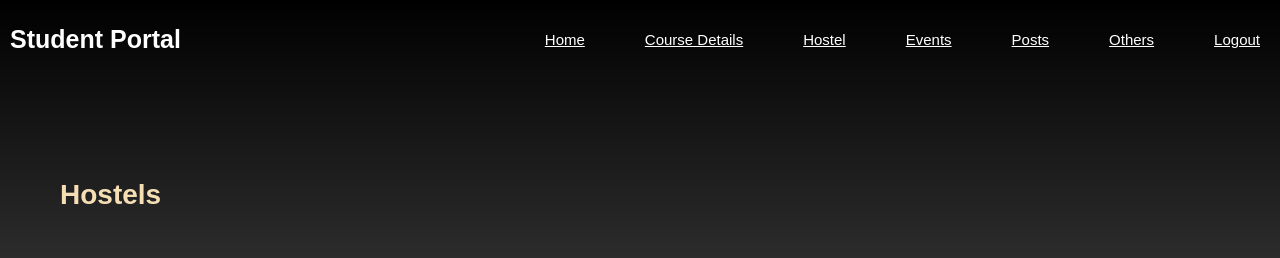
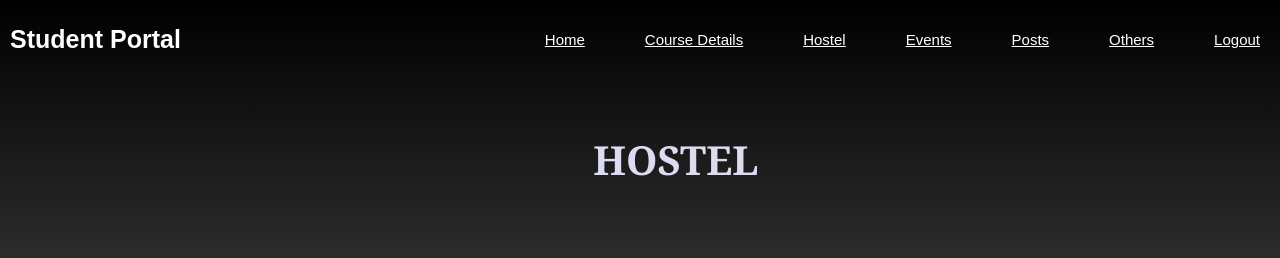
Before and after one commit to RiyaChippy/ioya, a React (Create React App) app in the folder student/: page /login/Home/hostel in a window 1280 px wide. Shown: the top 258 px of the page. Built offline with nearby package versions, Linux system fonts and the light colour scheme; no server answers; the HTML template or start-up script is replaced by a standard one.

Commit message:
hostel page changed

```diff
--- a/student/src/components/hostel/Main.css
+++ b/student/src/components/hostel/Main.css
@@ -1,6 +1,6 @@
 body {
   margin: 0;
-  font-family: "Muli", sans-serif;
+  font-family:'Gill Sans', 'Gill Sans MT', Calibri, 'Trebuchet MS', sans-serif;
   -webkit-box-sizing: border-box;
   box-sizing: border-box;
   overflow-x: hidden;
@@ -17,8 +17,12 @@ body {
   left: 0;
 }
 
+
+
+
 .background-texture {
   background-size: cover;
+  color: blue;
   width: 100%;
   height: 1000px;
   position: absolute;
@@ -44,9 +48,12 @@ body {
 }
 
 .categories__title {
-  font-size: 28px;
+  font-size: 40px;
+  font-family: Cambria, Cochin, Georgia, Times, 'Times New Roman', serif;
   position: absolute;
-  padding-left: 30px;
+  padding-left: 44%;
+  color: rgb(220, 220, 241);
+  margin-top: -12px;
 }
 
 .carousel-item {
@@ -113,9 +120,16 @@ body {
 .carousel-item__details .controls {
   padding-top: 180px;
 }
-
-.carousel-item__details .carousel-item__details--title,
+.para9{
+  color:#2c1313;
+  font-family:Georgia, 'Times New Roman', Times, serif;
+}
+ .carousel-item_details--title{
+  color:black;
+  font-size: x-large;
+  font-family:fantasy;
+ }
 .carousel-item__details--subtitle {
-  color: #fff;
-  margin: 5px 0;
+  color: #8e8686;
+  margin: 10px 0;
 }
--- a/student/src/components/hostel/Main.js
+++ b/student/src/components/hostel/Main.js
@@ -8,7 +8,7 @@ function Main() {
       <div className="background-texture"></div>
 
       <section className="carousel">
-        <h2 className="categories__title">Hostels</h2>
+        <h2 className="categories__title">HOSTEL</h2>
         <div className="carousel__container">
           <div className="carousel-item">
             <img
@@ -21,7 +21,7 @@ function Main() {
                 <span className="fas fa-play-circle"></span>
                 <span className="fas fa-plus-circle"></span>
               </div>
-              <h5 className="carousel-item__details--title">Sagar Hostel</h5>
+              <h4 className="carousel-item__details--title">Sagar Hostel</h4>
               <h6 className="carousel-item__details--subtitle">ad</h6>
             </div>
           </div>
@@ -36,7 +36,7 @@ function Main() {
                 <span className="fas fa-play-circle"></span>
                 <span className="fas fa-plus-circle"></span>
               </div>
-              <h5 className="carousel-item__details--title">Siberia Hostel</h5>
+              <h4 className="carousel-item__details--title">Siberia Hostel</h4>
               <h6 className="carousel-item__details--subtitle">fa</h6>
             </div>
           </div>
@@ -52,7 +52,7 @@ function Main() {
                 <span className="fas fa-play-circle"></span>
                 <span className="fas fa-plus-circle"></span>
               </div>
-              <h5 className="carousel-item__details--title">Anaswara Hostel</h5>
+              <h4 className="carousel-item__details--title">Anaswara Hostel</h4>
               <h6 className="carousel-item__details--subtitle">azd</h6>
             </div>
           </div>
@@ -67,7 +67,7 @@ function Main() {
                 <span className="fas fa-play-circle"></span>
                 <span className="fas fa-plus-circle"></span>
               </div>
-              <h5 className="carousel-item__details--title">Sahara Hostel</h5>
+              <h4 className="carousel-item__details--title">Sahara Hostel</h4>
               <h6 className="carousel-item__details--subtitle">cfs</h6>
             </div>
           </div>
@@ -82,7 +82,7 @@ function Main() {
                 <span className="fas fa-play-circle"></span>
                 <span className="fas fa-plus-circle"></span>
               </div>
-              <h5 className="carousel-item__details--title">Ananya Hostel</h5>
+              <h4 className="carousel-item__details--title">Ananya Hostel</h4>
               <h6 className="carousel-item__details--subtitle">dsf</h6>
             </div>
           </div>
@@ -97,7 +97,7 @@ function Main() {
                 <span className="fas fa-play-circle"></span>
                 <span className="fas fa-plus-circle"></span>
               </div>
-              <h5 className="carousel-item__details--title">Anagha Hostel</h5>
+              <h4 className="carousel-item__details--title">Anagha Hostel</h4>
               <h6 className="carousel-item__details--subtitle">afdd</h6>
             </div>
           </div>
@@ -112,10 +112,10 @@ function Main() {
                 <span className="fas fa-play-circle"></span>
                 <span className="fas fa-plus-circle"></span>
               </div>
-              <h5 className="carousel-item__details--title">
+              <h4 className="carousel-item__details--title">
                 {" "}
                 Alakananda Hostel
-              </h5>
+              </h4>
               <h6 className="carousel-item__details--subtitle">ds</h6>
             </div>
           </div>
@@ -125,4 +125,4 @@ function Main() {
   );
 }
 
-export default Main;
+export default Main;
--- a/student/src/components/hostel/Main2.js
+++ b/student/src/components/hostel/Main2.js
@@ -18,7 +18,7 @@ function Main2() {
   return (
     <div className="hostel">
       <h2 className="subheader">About</h2>
-      <div className="para">
+      <div className="para9">
         {hostels.map((hostel) => (
           <div key={hostel.id}>
             <p>{hostel.Des}</p>
@@ -30,4 +30,4 @@ function Main2() {
   );
 }
 
-export default Main2;
+export default Main2;
```
